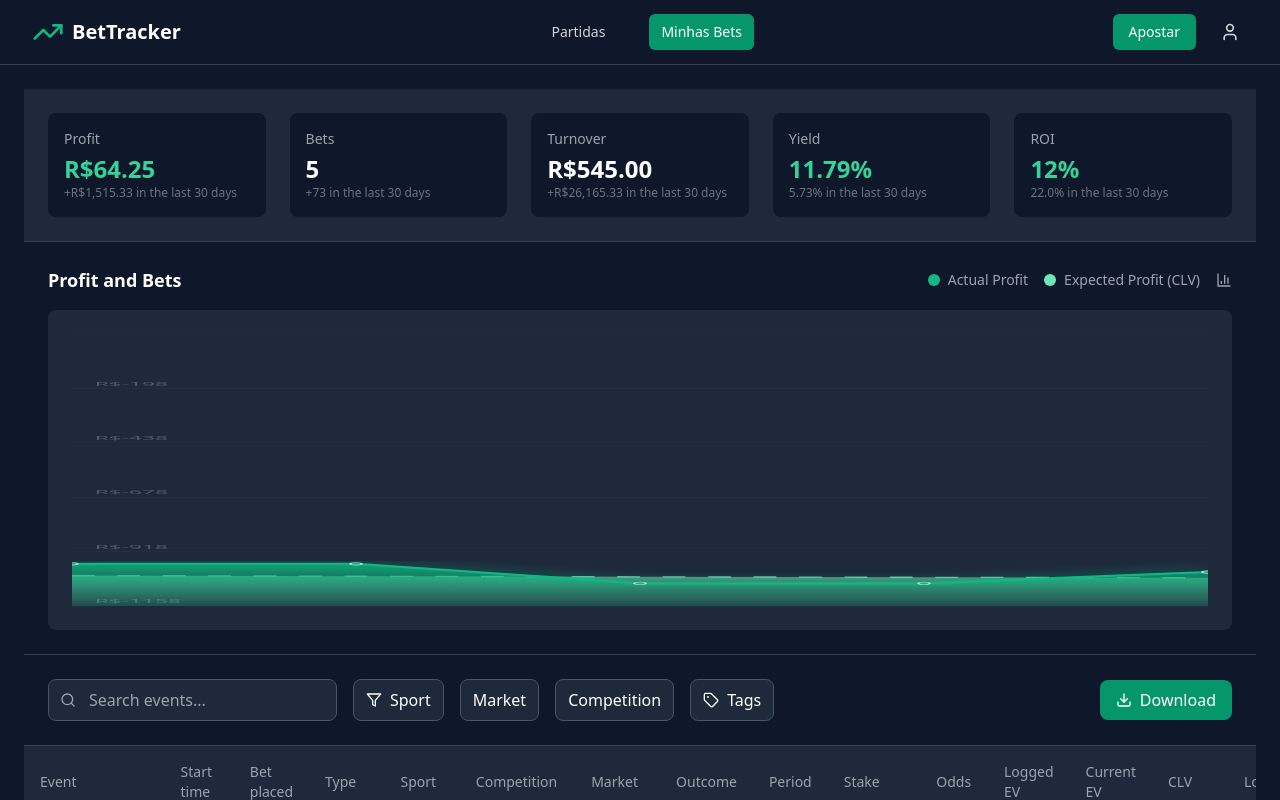
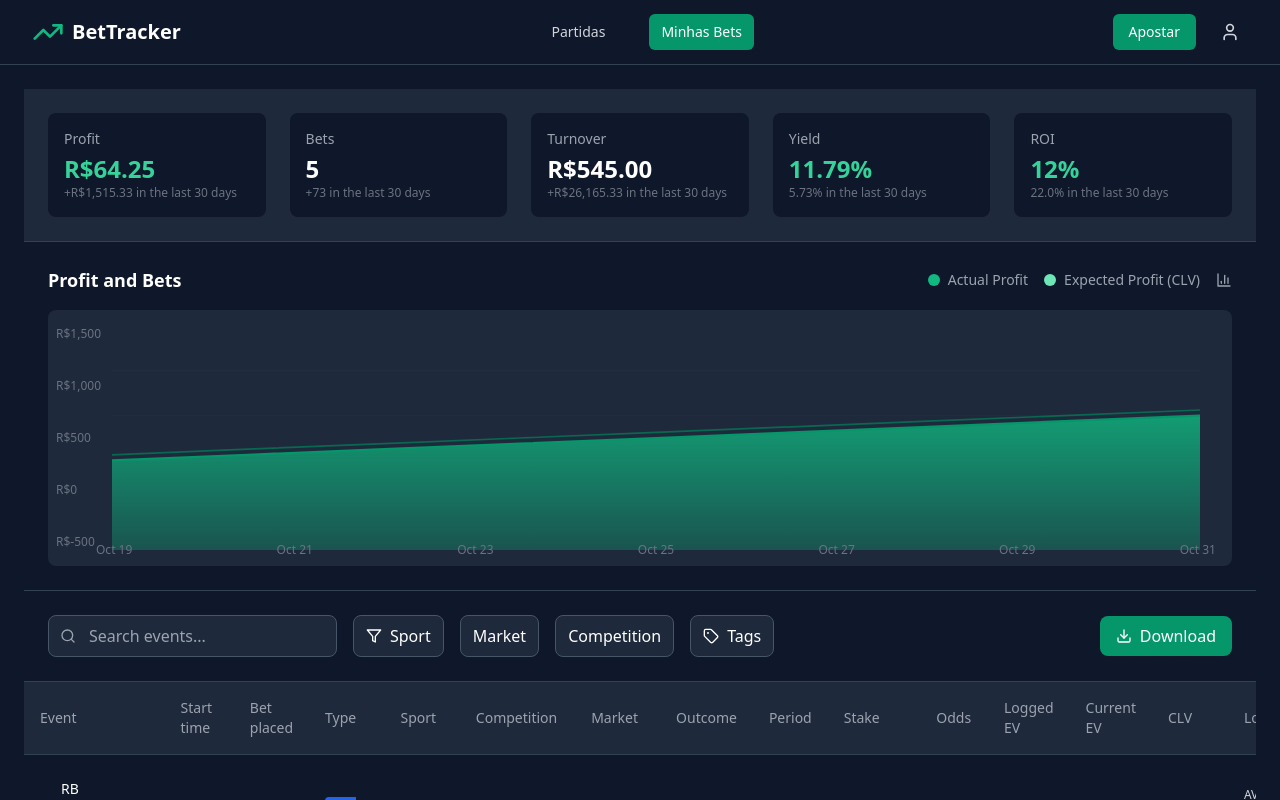
Before and after one commit to jdabliu/betstes, a React (Vite) app: page / in a window 1280 px wide. Both pictures are taken after a click on the button "Minhas Bets". Shown: the top 800 px of the page. Built offline with nearby package versions, Linux system fonts and the light colour scheme.

Commit message:
Recriar gráfico conforme a imagem fornecida

```diff
--- a/src/components/MyBets.tsx
+++ b/src/components/MyBets.tsx
@@ -104,140 +104,69 @@ export default function MyBets({ bets, stats }: MyBetsProps) {
           </div>
         </div>
 
-        <div className="bg-slate-800 rounded-lg p-6 h-80 relative overflow-hidden">
-          <svg
-            className="w-full h-full"
-            viewBox="0 0 100 100"
-            preserveAspectRatio="none"
-            onMouseLeave={() => setHoveredPoint(null)}
-          >
+        <div className="bg-slate-800 rounded-lg p-4 h-64 relative">
+          {/* Y-axis labels */}
+          <div className="absolute left-2 top-4 bottom-4 flex flex-col justify-between text-xs text-gray-500">
+            <span>R$1,500</span>
+            <span>R$1,000</span>
+            <span>R$500</span>
+            <span>R$0</span>
+            <span>R$-500</span>
+          </div>
+
+          {/* Chart area */}
+          <div className="ml-12 mr-4 h-full relative">
+            <svg className="w-full h-full" viewBox="0 0 800 200" preserveAspectRatio="none">
               <defs>
-              <linearGradient id="profitGradient" x1="0%" y1="0%" x2="0%" y2="100%">
+                <linearGradient id="areaGradient" x1="0%" y1="0%" x2="0%" y2="100%">
                   <stop offset="0%" stopColor="#10b981" stopOpacity="0.8"/>
-                <stop offset="50%" stopColor="#10b981" stopOpacity="0.4"/>
-                <stop offset="100%" stopColor="#10b981" stopOpacity="0.1"/>
+                  <stop offset="100%" stopColor="#10b981" stopOpacity="0.3"/>
                 </linearGradient>
-              <linearGradient id="expectedGradient" x1="0%" y1="0%" x2="0%" y2="100%">
-                <stop offset="0%" stopColor="#6ee7b7" stopOpacity="0.6"/>
-                <stop offset="50%" stopColor="#6ee7b7" stopOpacity="0.3"/>
-                <stop offset="100%" stopColor="#6ee7b7" stopOpacity="0.1"/>
-              </linearGradient>
-              <filter id="glow">
-                <feGaussianBlur stdDeviation="2" result="coloredBlur"/>
-                <feMerge>
-                  <feMergeNode in="coloredBlur"/>
-                  <feMergeNode in="SourceGraphic"/>
-                </feMerge>
-              </filter>
               </defs>
 
               {/* Grid lines */}
-            {[0, 20, 40, 60, 80, 100].map(percent => (
-              <g key={percent}>
-                <line
-                  x1="0"
-                  y1={percent}
-                  x2="100"
-                  y2={percent}
-                  stroke="#374151"
-                  strokeWidth="0.2"
-                  opacity="0.5"
+              <g stroke="#374151" strokeWidth="0.5" opacity="0.3">
+                <line x1="0" y1="40" x2="800" y2="40"/>
+                <line x1="0" y1="80" x2="800" y2="80"/>
+                <line x1="0" y1="120" x2="800" y2="120"/>
+                <line x1="0" y1="160" x2="800" y2="160"/>
+              </g>
+
+              {/* Main profit area - simulating the green area from image */}
+              <path
+                d="M 0,120 L 100,115 L 200,110 L 300,105 L 400,100 L 500,95 L 600,90 L 700,85 L 800,80 L 800,200 L 0,200 Z"
+                fill="url(#areaGradient)"
               />
-                <text
-                  x="2"
-                  y={percent - 1}
-                  fill="#6b7280"
-                  fontSize="2"
-                  opacity="0.7"
-                >
-                  R${((maxProfit + padding) - (percent / 100) * (range + 2 * padding) + (minProfit - padding)).toFixed(0)}
-                </text>
-              </g>
-            ))}
 
-            {/* Expected profit area */}
-            {expectedData.length > 1 && (
+              {/* Main profit line */}
               <path
-                d={`M ${expectedData.map((point, index) =>
-                  `${(index / (expectedData.length - 1)) * 100},${100 - ((point.y - (minProfit - padding)) / (range + 2 * padding)) * 100}`
-                ).join(' L ')} L 100,100 L 0,100 Z`}
-                fill="url(#expectedGradient)"
+                d="M 0,120 L 100,115 L 200,110 L 300,105 L 400,100 L 500,95 L 600,90 L 700,85 L 800,80"
+                fill="none"
+                stroke="#059669"
+                strokeWidth="2"
               />
-            )}
 
-            {/* Expected profit line */}
-            {expectedData.length > 1 && (
+              {/* Expected profit line (darker green, slightly above) */}
               <path
-                d={`M ${expectedData.map((point, index) =>
-                  `${(index / (expectedData.length - 1)) * 100},${100 - ((point.y - (minProfit - padding)) / (range + 2 * padding)) * 100}`
-                ).join(' L ')}`}
+                d="M 0,115 L 100,110 L 200,105 L 300,100 L 400,95 L 500,90 L 600,85 L 700,80 L 800,75"
                 fill="none"
-                stroke="#6ee7b7"
-                strokeWidth="0.5"
-                strokeDasharray="2,2"
+                stroke="#047857"
+                strokeWidth="1.5"
                 opacity="0.8"
               />
-            )}
+            </svg>
+          </div>
 
-            {/* Actual profit area */}
-            {chartData.length > 1 && (
-              <path
-                d={`M ${chartData.map((point, index) =>
-                  `${(index / (chartData.length - 1)) * 100},${100 - ((point.y - (minProfit - padding)) / (range + 2 * padding)) * 100}`
-                ).join(' L ')} L 100,100 L 0,100 Z`}
-                fill="url(#profitGradient)"
-              />
-            )}
-
-            {/* Actual profit line */}
-            {chartData.length > 1 && (
-              <path
-                d={`M ${chartData.map((point, index) =>
-                  `${(index / (chartData.length - 1)) * 100},${100 - ((point.y - (minProfit - padding)) / (range + 2 * padding)) * 100}`
-                ).join(' L ')}`}
-                fill="none"
-                stroke="#10b981"
-                strokeWidth="0.8"
-                filter="url(#glow)"
-              />
-            )}
-
-            {/* Interactive points */}
-            {chartData.map((point, index) => {
-              const x = (index / (chartData.length - 1)) * 100;
-              const y = 100 - ((point.y - (minProfit - padding)) / (range + 2 * padding)) * 100;
-              return (
-                <circle
-                  key={index}
-                  cx={x}
-                  cy={y}
-                  r={hoveredPoint === index ? "1" : "0.5"}
-                  fill="#10b981"
-                  stroke="#ffffff"
-                  strokeWidth="0.2"
-                  opacity={hoveredPoint === index ? "1" : "0.7"}
-                  style={{ cursor: 'pointer' }}
-                  onMouseEnter={() => setHoveredPoint(index)}
-                />
-              );
-            })}
-          </svg>
-
-          {/* Tooltip */}
-          {hoveredPoint !== null && (
-            <div
-              className="absolute bg-slate-700 text-white p-2 rounded shadow-lg text-xs pointer-events-none z-10"
-              style={{
-                left: `${(hoveredPoint / (chartData.length - 1)) * 100}%`,
-                top: '10px',
-                transform: 'translateX(-50%)'
-              }}
-            >
-              <div>Data: {chartData[hoveredPoint]?.date}</div>
-              <div>Lucro: R${chartData[hoveredPoint]?.y.toFixed(2)}</div>
-              <div>Aposta: R${chartData[hoveredPoint]?.profit?.toFixed(2)}</div>
+          {/* X-axis labels */}
+          <div className="absolute bottom-2 left-12 right-4 flex justify-between text-xs text-gray-500">
+            <span>Oct 19</span>
+            <span>Oct 21</span>
+            <span>Oct 23</span>
+            <span>Oct 25</span>
+            <span>Oct 27</span>
+            <span>Oct 29</span>
+            <span>Oct 31</span>
           </div>
-          )}
         </div>
       </div>
 
```
Lines whose indentation alone changed are shown as unchanged.
